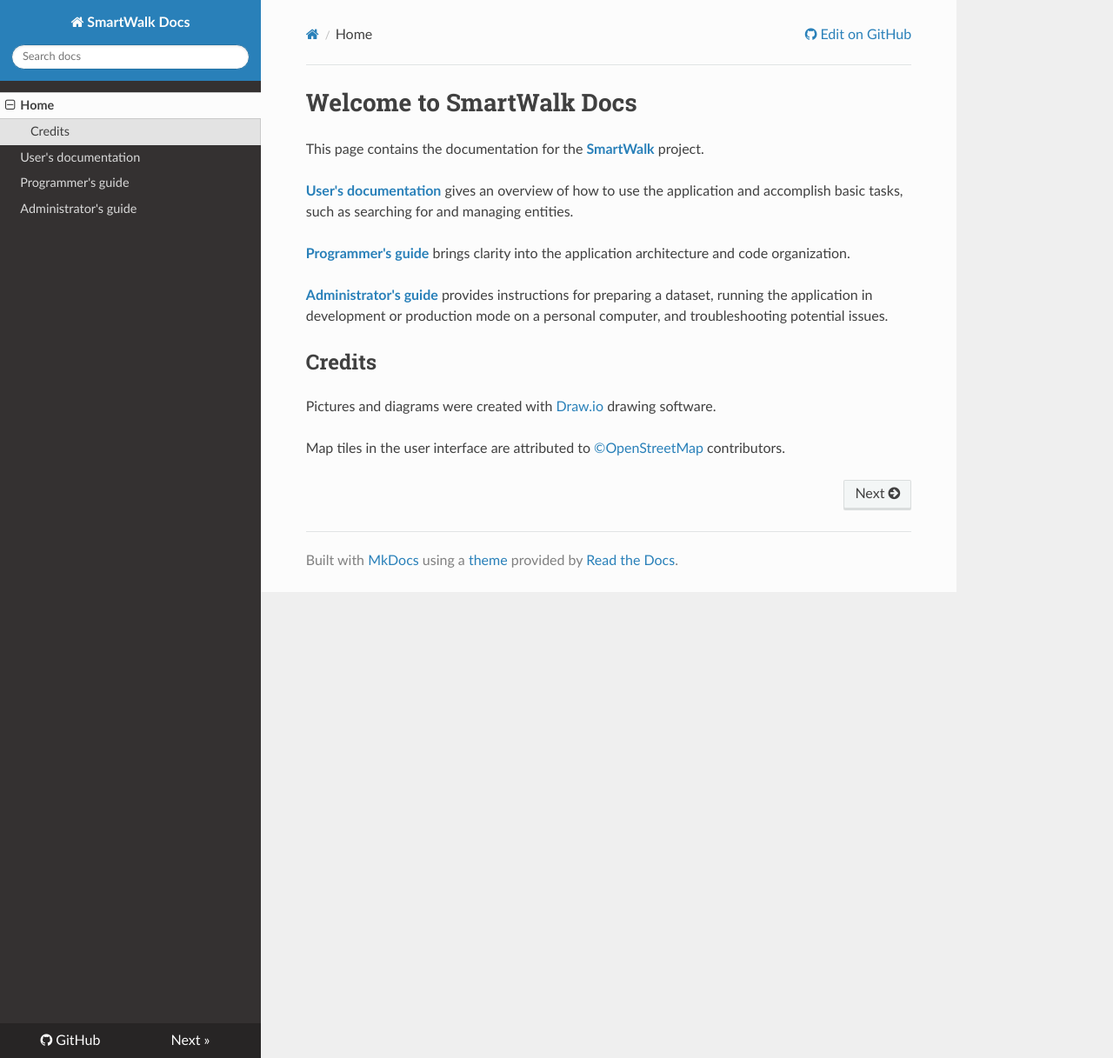
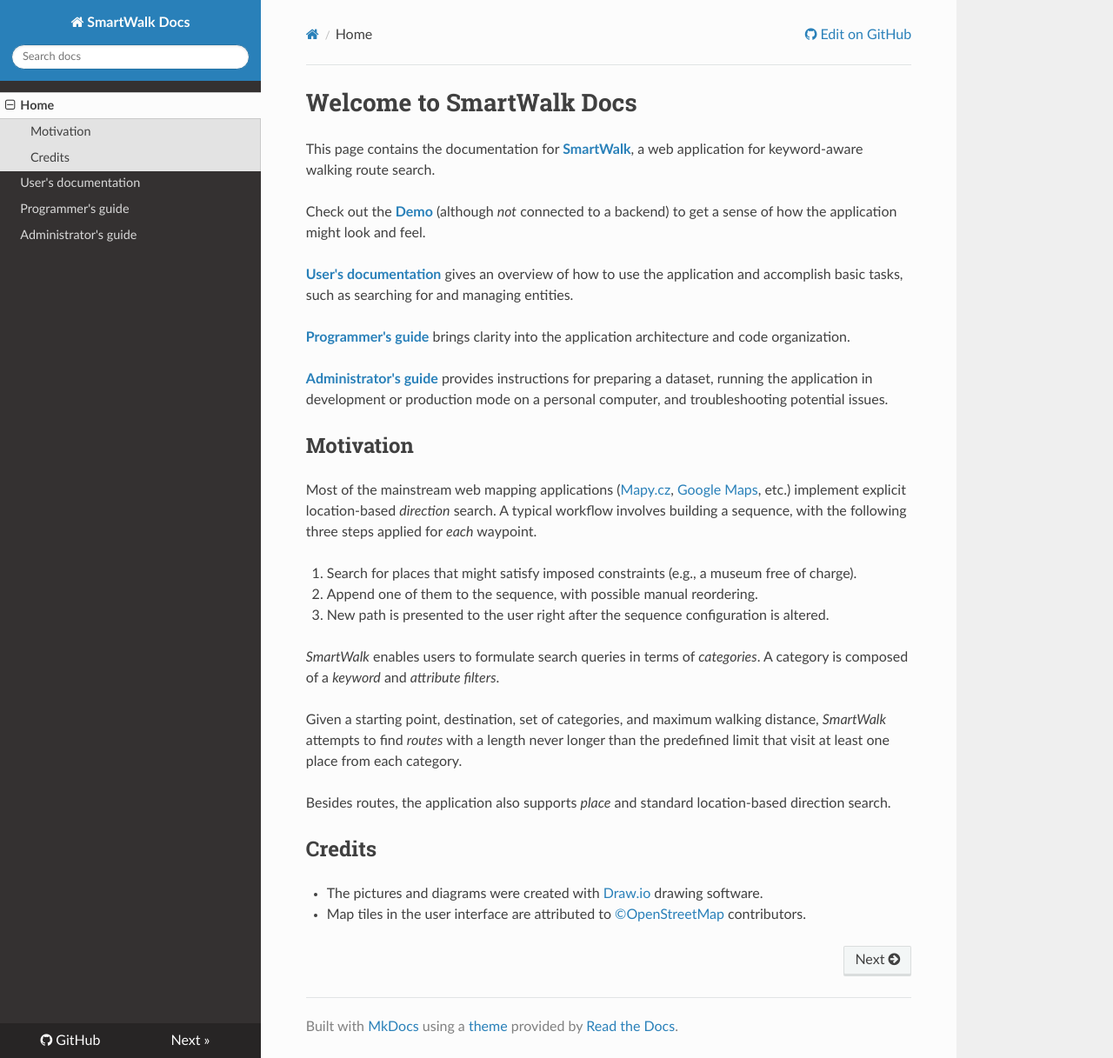
Before and after one commit to zhukovdm/smartwalk-docs, an MkDocs documentation site: the page built from content/index.md, in a window 1280 px wide and 1217 px high. Shown: the whole window at 87% size. Built offline with MkDocs 1.6.1, drawn with Linux system fonts in a browser that asks for light colours; nearby versions of some CDN libraries.

Commit message:
add intro

```diff
--- a/content/index.md
+++ b/content/index.md
@@ -1,6 +1,8 @@
 # Welcome to SmartWalk Docs
 
-This page contains the documentation for the [**SmartWalk**](https://www.github.com/zhukovdm/smartwalk) project.
+This page contains the documentation for [**SmartWalk**](https://www.github.com/zhukovdm/smartwalk), a web application for keyword-aware walking route search.
+
+Check out the [**Demo**](https://smartwalk.vercel.app/) (although *not* connected to a backend) to get a sense of how the application might look and feel.
 
 [**User's documentation**](./usr.md) gives an overview of how to use the application and accomplish basic tasks, such as searching for and managing entities.
 
@@ -8,8 +10,22 @@ This page contains the documentation for the [**SmartWalk**](https://www.github.
 
 [**Administrator's guide**](./adm.md) provides instructions for preparing a dataset, running the application in development or production mode on a personal computer, and troubleshooting potential issues.
 
+## Motivation
+
+Most of the mainstream web mapping applications ([Mapy.cz](https://mapy.cz/), [Google Maps](https://maps.google.com/), etc.) implement explicit location-based *direction* search. A typical workflow involves building a sequence, with the following three steps applied for *each* waypoint.
+
+1. Search for places that might satisfy imposed constraints (e.g., a museum free of charge).
+1. Append one of them to the sequence, with possible manual reordering.
+1. New path is presented to the user right after the sequence configuration is altered.
+
+*SmartWalk* enables users to formulate search queries in terms of *categories*. A category is composed of a *keyword* and *attribute filters*.
+
+Given a starting point, destination, set of categories, and maximum walking distance, *SmartWalk* attempts to find *routes* with a length never longer than the predefined limit that visit at least one place from each category.
+
+Besides routes, the application also supports *place* and standard location-based direction search.
+
 ## Credits
 
-Pictures and diagrams were created with [Draw.io](https://draw.io/) drawing software.
+- The pictures and diagrams were created with [Draw.io](https://draw.io/) drawing software.
 
-Map tiles in the user interface are attributed to [&#169;OpenStreetMap](https://www.openstreetmap.org/copyright) contributors.
+- Map tiles in the user interface are attributed to [&#169;OpenStreetMap](https://www.openstreetmap.org/copyright) contributors.
```
Also changed, not shown: README.md (+2 -0 lines), content/usr.md (+1 -1 lines).
